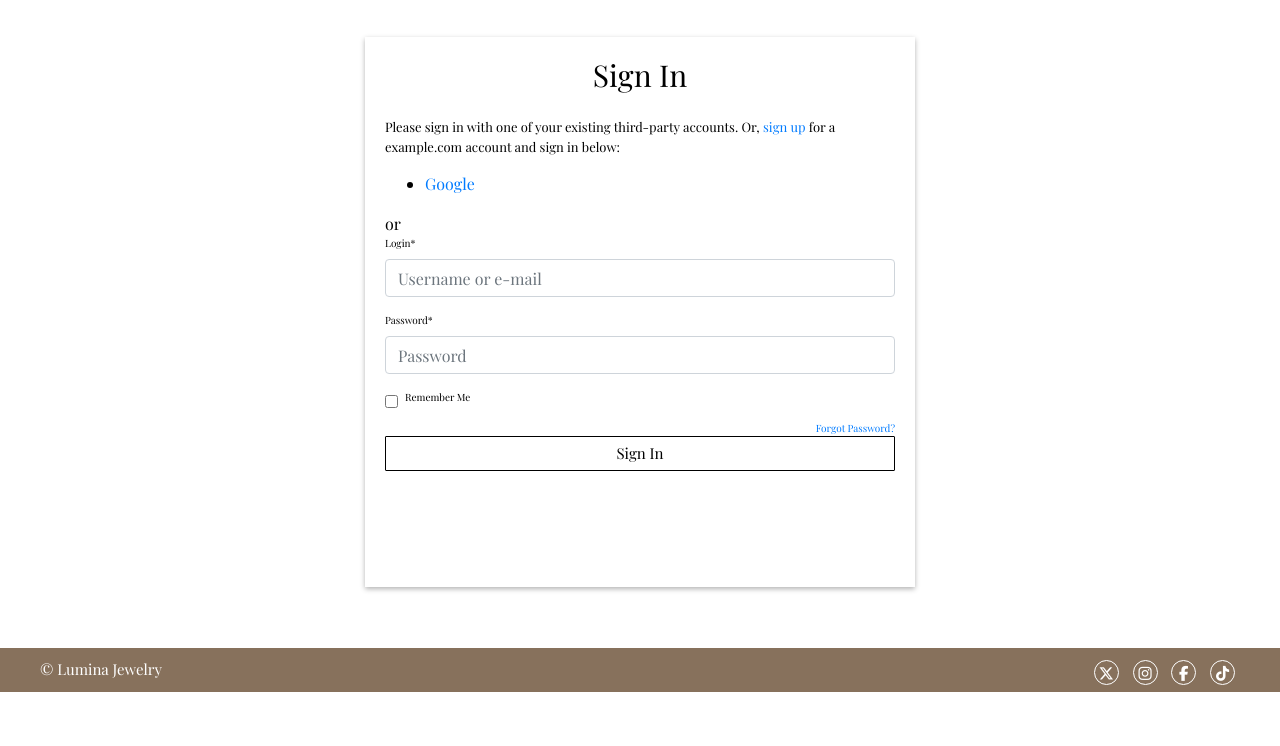
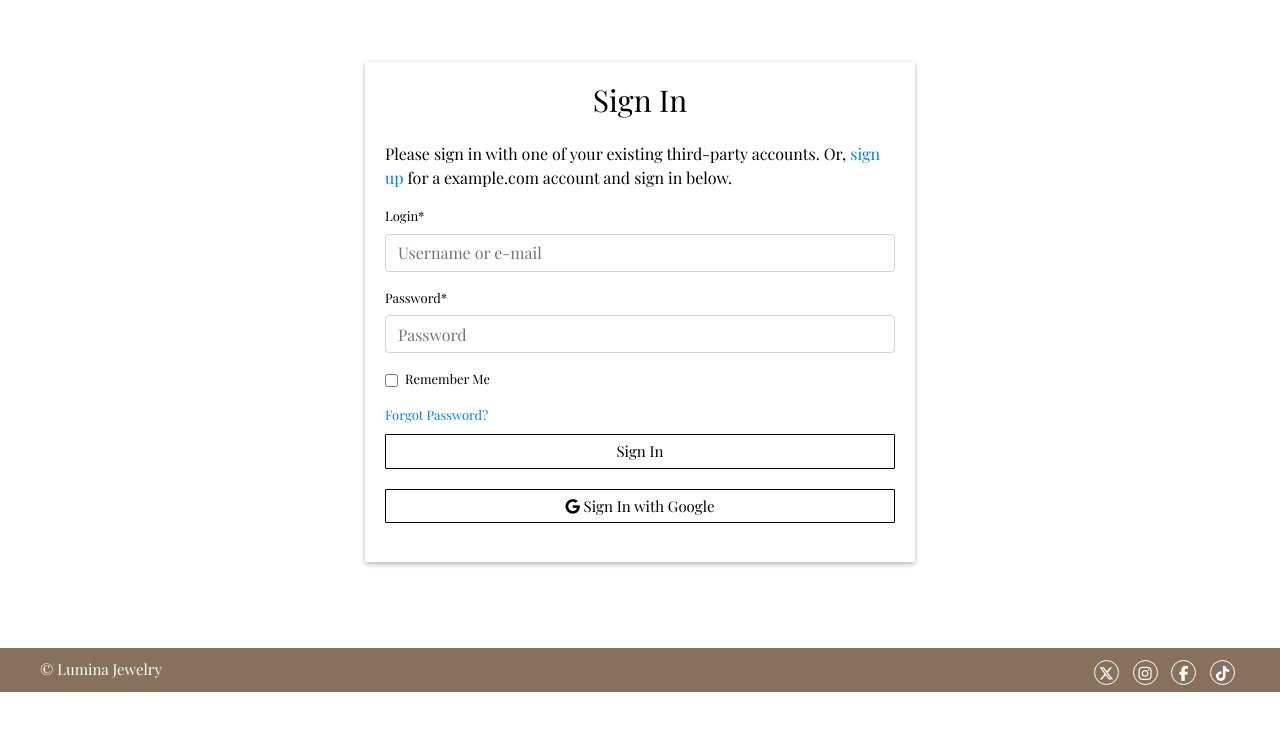
Before and after one commit to SabrinaStoekly/lumina, a Django app: page /accounts/login/ in a window 1280 px wide. Shown: the part 108-854 px from the top of the page. After the commit the page ends 800 px from the top, so only its background shows below. Run offline with Django 3.2, Linux system fonts and the light colour scheme; some libraries are stand-ins or nearby versions.

Commit message:
styling logs and account from allauth templates

```diff
--- a/static/css/style.css
+++ b/static/css/style.css
@@ -116,14 +116,13 @@
     text-align: left;
 }
 
-.container-logs form.signup,
-.container-logs form.login {
+.container-logs form.signup{
     height: 100%;
     font-size: 10px;
 }
 
 .container-logs form.signup button[type="submit"],
-.container-logs form.login button[type="submit"] {
+.container-log-in form.login button[type="submit"] {
     width: 100%;
     padding: 5px;
     font-size: 15px;
@@ -135,34 +134,134 @@
 }
 
 .container-logs form.signup button[type="submit"]:hover,
-.container-logs form.login button[type="submit"]:hover {
+.container-log-in form.login button[type="submit"]:hover {
     background-color: #000;
     color: #fff;
 }
 
 /* Apply styles to the log in */
 
-.form-bottom {
-    display: flex;
-    justify-content: space-between;
-    align-items: center;
-    margin-top: 10px; /* Ajuste conforme necessário */
+.container-log-in{
+    width: 550px;
+    height: 500px;
+    margin: 0 auto;
+    padding: 20px;
+    background-color: #fff;
+    box-shadow: 0 2px 5px rgba(0, 0, 0, 0.3);
 }
 
-.form-bottom-left {
-    flex: 1; /* Faz com que ocupe o espaço disponível */
+.container-log-in form.login {
+    height: 100%;
+    font-size: 13px;
 }
 
 .form-bottom-right {
-    flex: 1; /* Faz com que ocupe o espaço disponível */
-    text-align: right; /* Alinha o link à direita */
+    text-align: left;
+    padding-bottom: 10px;
 }
 
 /* Apply styles to the log out */
 
+.center-wrapper {
+    display: flex;
+    align-items: center;
+    justify-content: center;
+    height: 80vh;
+}
+
+.container-log-out {
+    width: 550px;
+    height: 200px;
+    margin: 0 auto;
+    padding: 20px;
+    background-color: #fff;
+    box-shadow: 0 2px 5px rgba(0, 0, 0, 0.3);
+}
+
+.container-log-out form {
+    height: 100%;
+    font-size: 13px;
+}
+
+.form-bottom-right {
+    text-align: left;
+    padding-bottom: 10px;
+}
+
+.container-log-out button.account-button {
+    width: 100%;
+    padding: 5px;
+    font-size: 15px;
+    border: 1px solid #000;
+    cursor: pointer;
+    background-color: #fff;
+    border-radius: 1px;
+    transition: background-color 0.3s, color 0.3s;
+}
+
+.container-log-out button.account-button:hover {
+    background-color: #000;
+    color: #fff;
+}
 
 
 /* Apply styles to the password_reset */
+
+.container-password-reset h1 {
+    font-size: 30px;
+    text-align: center;
+    margin-top: 0;
+    margin-bottom: 20px;
+}
+
+.container-password-reset p {
+    font-size: 13px;
+    text-align: left;
+}
+
+.container-password-reset form.password_reset {
+    font-size: 13px;
+    text-align: left;
+}
+
+.container-password-reset form.password_reset input[type="submit"] {
+    width: 100%;
+    padding: 5px;
+    font-size: 15px;
+    border: 1px solid #000;
+    cursor: pointer;
+    background-color: #fff;
+    border-radius: 1px;
+    transition: background-color 0.3s, color 0.3s;
+}
+
+.container-password-reset form.password_reset input[type="submit"]:hover {
+    background-color: #000;
+    color: #fff;
+}
+
+/* Apply styles to the password_reset_done */
+
+.container-password-reset {
+    width: 550px;
+    height: auto;
+    margin: 0 auto;
+    padding: 20px;
+    background-color: #fff;
+    box-shadow: 0 2px 5px rgba(0, 0, 0, 0.3);
+}
+
+.container-password-reset h1 {
+    font-size: 30px;
+    text-align: center;
+    margin-top: 0;
+    margin-bottom: 20px;
+}
+
+.container-password-reset p {
+    font-size: 13px;
+    text-align: left;
+}
 
 
 /* ------------ STYLE INDEX.HTML ------------ */
--- a/templates/allauth/account/login.html
+++ b/templates/allauth/account/login.html
@@ -2,31 +2,20 @@
 
 {% load i18n %}
 {% load account socialaccount %}
+{% load static %}
 
 {% block head_title %}{% trans "Sign In" %}{% endblock %}
 
 {% block inner_content %}
 <div class="center-wrapper">
-    <div class="container-logs">
+    <div class="container-log-in">
         <h2 class="logo-font mb-4">{% trans "Sign In" %}</h2>
 
         {% get_providers as socialaccount_providers %}
 
         {% if socialaccount_providers %}
-        <p>{% blocktrans with site.name as site_name %}Please sign in with one of your existing third-party accounts. Or, <a href="{{ signup_url }}">sign up</a> for a {{ site_name }} account and sign in below:{% endblocktrans %}</p>
-
-        <div class="socialaccount_ballot">
-
-            <ul class="socialaccount_providers">
-                {% include "socialaccount/snippets/provider_list.html" with process="login" %}
-            </ul>
-
-            <div class="login-or">{% trans 'or' %}</div>
-
-        </div>
-
+            <p>{% blocktrans with site.name as site_name %}Please sign in with one of your existing third-party accounts. Or, <a href="{{ signup_url }}">sign up</a> for a {{ site_name }} account and sign in below.{% endblocktrans %}</p>
             {% include "socialaccount/snippets/login_extra.html" %}
-
         {% else %}
             <p>{% blocktrans %}If you have not created an account yet, then please <a href="{{ signup_url }}">sign up</a> first.{% endblocktrans %}</p>
         {% endif %}
@@ -38,13 +27,19 @@
                 <input type="hidden" name="{{ redirect_field_name }}" value="{{ redirect_field_value }}" />
             {% endif %}
 
-          <div class="form-bottom">
             <div class="form-bottom-right">
                 <a class="button secondaryAction" href="{% url 'account_reset_password' %}">{% trans "Forgot Password?" %}</a>
             </div>
-          </div>
 
             <button class="primaryAction" type="submit">{% trans "Sign In" %}</button>
+
+            <div style="margin-top: 20px;"></div>
+
+            <div class="socialaccount_ballot">
+                <ul class="socialaccount_providers">
+                    {% include "socialaccount/snippets/provider_list.html" with process="login" %}
+                </ul>
+            </div>
         </form>
     </div>
 </div>
--- a/templates/allauth/socialaccount/snippets/provider_list.html
+++ b/templates/allauth/socialaccount/snippets/provider_list.html
@@ -1,20 +1,58 @@
 {% load socialaccount %}
+{% load static %}
 
-{% get_providers as socialaccount_providers %}
+<style>
+    /* Remove bullet points from the UL */
+    .socialaccount_providers {
+        list-style-type: none;
+        padding: 0;
+    }
 
-{% for provider in socialaccount_providers %}
-{% if provider.id == "openid" %}
-{% for brand in provider.get_brands %}
-<li>
-  <a title="{{brand.name}}"
-     class="socialaccount_provider {{provider.id}} {{brand.id}}"
-     href="{% provider_login_url provider.id openid=brand.openid_url process=process %}"
-     >{{brand.name}}</a>
-</li>
-{% endfor %}
-{% endif %}
-<li>
-  <a title="{{provider.name}}" class="socialaccount_provider {{provider.id}}"
-     href="{% provider_login_url provider.id process=process scope=scope auth_params=auth_params %}">{{provider.name}}</a>
-</li>
-{% endfor %}
+    /* Style for each social login provider */
+    .socialaccount_providers li {
+        margin-bottom: 10px;
+    }
+
+    /* Style for the social login provider buttons */
+    .socialaccount_providers li a {
+        display: block;
+        width: 100%;
+        padding: 5px;
+        font-size: 15px;
+        border: 1px solid #000;
+        cursor: pointer;
+        background-color: #fff;
+        border-radius: 1px;
+        transition: background-color 0.3s, color 0.3s;
+        text-align: center;
+        text-decoration: none; /* Remove underline from links */
+        color: #000; /* Change text color */
+    }
+
+    /* Hover effect for the social login provider buttons */
+    .socialaccount_providers li a:hover {
+        background-color: #000;
+        color: #fff;
+    }
+</style>
+
+<ul class="socialaccount_providers">
+    {% get_providers as socialaccount_providers %}
+    {% for provider in socialaccount_providers %}
+        {% if provider.id == "google" %}
+            <li>
+                <a title="Sign In with Google" class="socialaccount_provider {{ provider.id }}"
+                    href="{% provider_login_url provider.id process='login' %}">
+                    <i class="fab fa-google"></i> Sign In with Google
+                </a>
+            </li>
+        {% else %}
+            <li>
+                <a title="{{ provider.name }}" class="socialaccount_provider {{ provider.id }}"
+                    href="{% provider_login_url provider.id process='login' %}">
+                    {{ provider.name }}
+                </a>
+            </li>
+        {% endif %}
+    {% endfor %}
+</ul>
```
Also changed, not shown: templates/allauth/account/logout.html (+4 -3 lines), templates/allauth/account/password_reset.html (+4 -3 lines), templates/allauth/account/password_reset_done.html (+10 -7 lines). Lines whose indentation alone changed are shown as unchanged.
